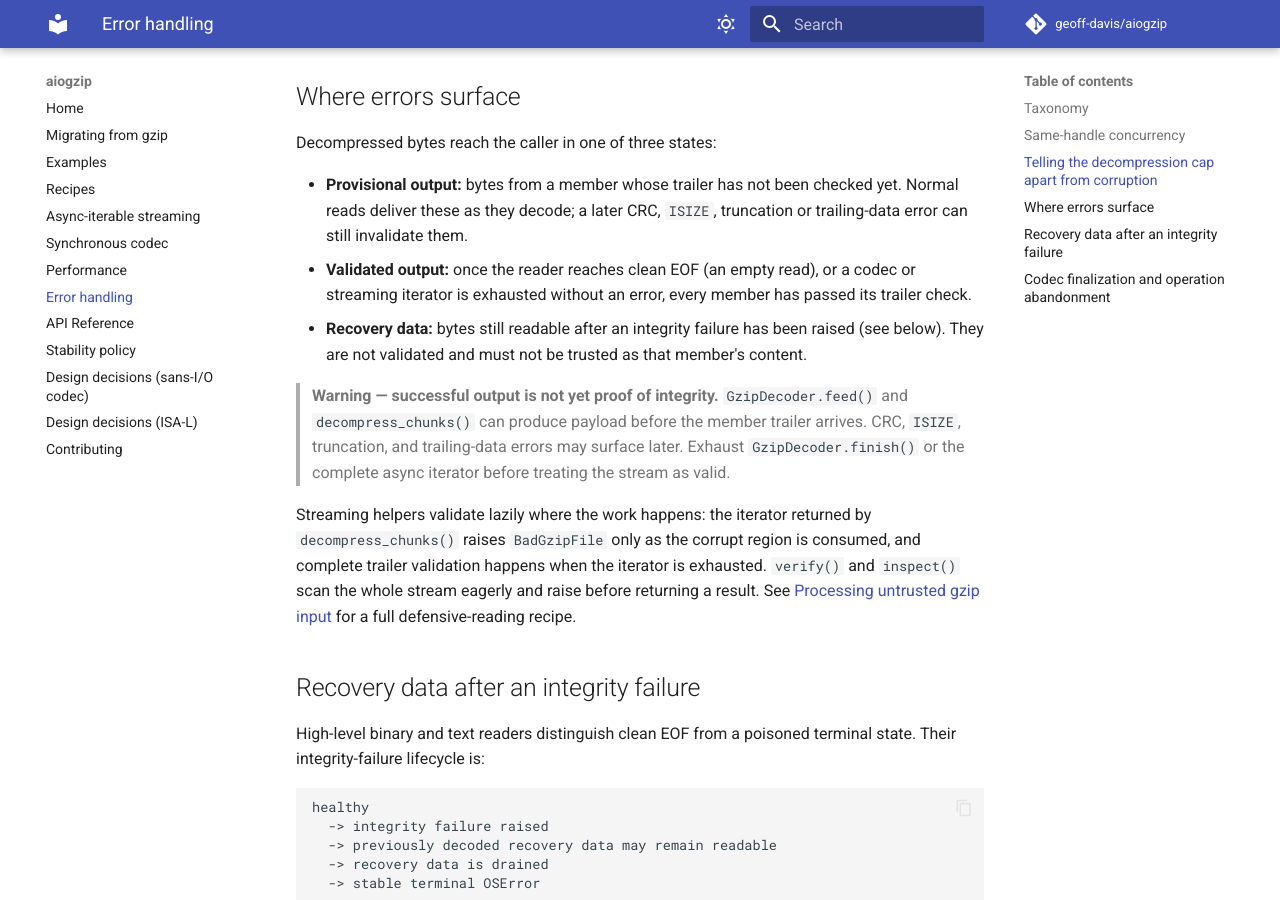
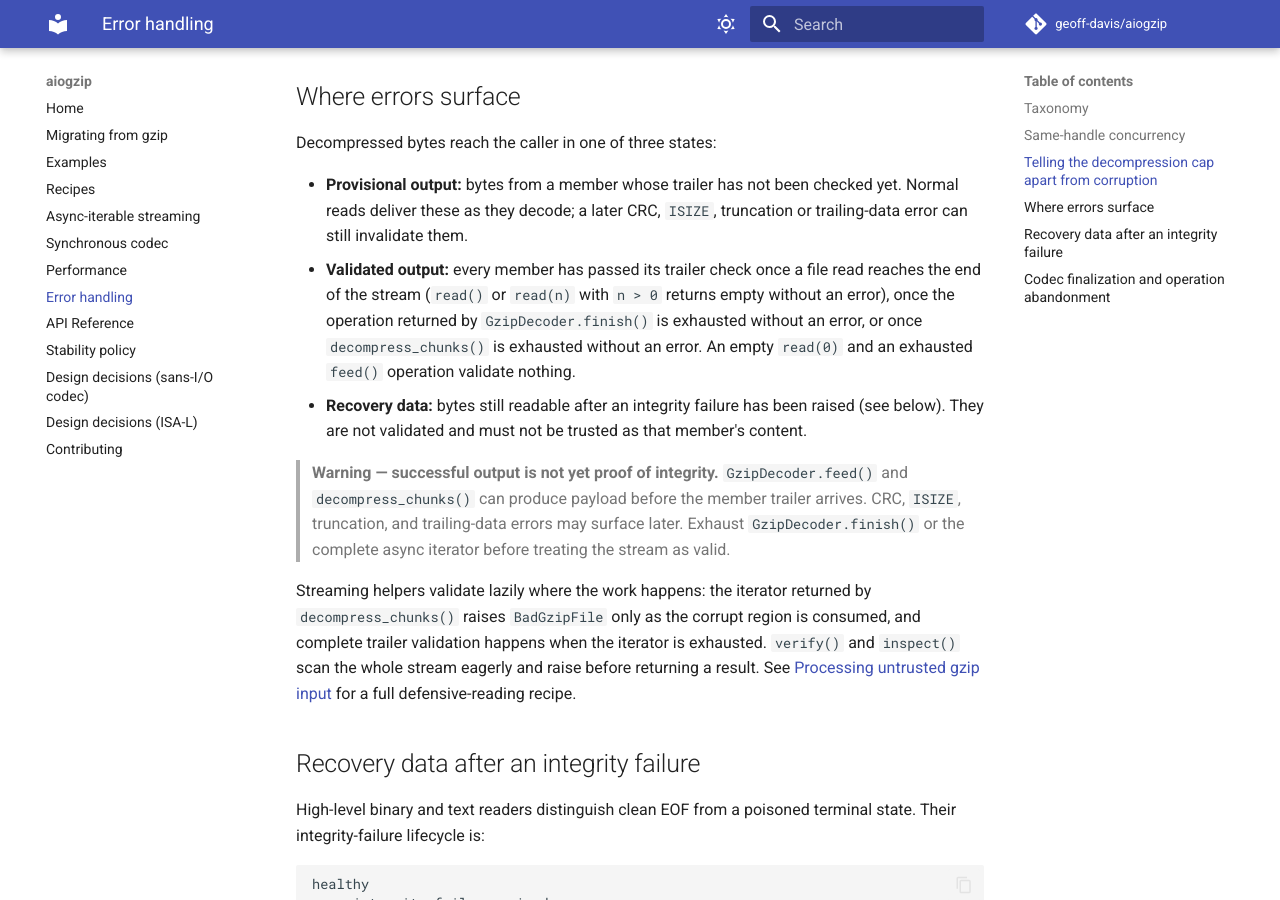
Before and after one commit to geoff-davis/aiogzip, an MkDocs documentation site: the page built from docs/errors.md, in a window 1280 px wide and 900 px high, scrolled down 2868 px. Built offline with MkDocs 1.6.1 and Material for MkDocs 9.7.7, drawn with Linux system fonts in a browser that asks for light colours; comment, search, counter and statistics services are not loaded; the version menu is left out.

Commit message:
Fix: Correct G18 docs and state model per Codex review
- docs/errors.md: validated output requires real end of stream, an
  exhausted finish() operation or an exhausted decompress_chunks();
  read(0) and feed() operations validate nothing.
- docs/recipes.md: seek(0) recovery also works through a non-seekable
  source's replay cache.
- State model:
  - C0 matches WP6-WP9 except the inventoried post-C0 changes, and
    C0-WP8-FAILED-ABORT is a C0-only allowance, not a ledger entry;
  - adds the text-origin transition table;
  - pending origins can match refills one to one on generic paths;
  - read-ahead is bounded, but read(-1), the replay cache and an unset
    max_decompressed_size are not;
  - "every transition of _read_health".
- test_plans_index: link targets must be tracked paths.
- G18 record updated to match.

🤖 Generated with [Claude Code](https://claude.com/claude-code)

Co-Authored-By: Claude Opus 5.5 <noreply@anthropic.com>
Claude-Session: https://claude.ai/code/session_016d34WUJ3chyVonxns6H5y6

```diff
--- a/docs/errors.md
+++ b/docs/errors.md
@@ -120,9 +120,12 @@ Decompressed bytes reach the caller in one of three states:
 - **Provisional output:** bytes from a member whose trailer has not been
   checked yet. Normal reads deliver these as they decode; a later CRC,
   `ISIZE`, truncation or trailing-data error can still invalidate them.
-- **Validated output:** once the reader reaches clean EOF (an empty read),
-  or a codec or streaming iterator is exhausted without an error, every
-  member has passed its trailer check.
+- **Validated output:** every member has passed its trailer check once a
+  file read reaches the end of the stream (`read()` or `read(n)` with
+  `n > 0` returns empty without an error), once the operation returned by
+  `GzipDecoder.finish()` is exhausted without an error, or once
+  `decompress_chunks()` is exhausted without an error. An empty `read(0)`
+  and an exhausted `feed()` operation validate nothing.
 - **Recovery data:** bytes still readable after an integrity failure has
   been raised (see below). They are not validated and must not be trusted
   as that member's content.
```
Also changed, not shown: docs/recipes.md (+4 -2 lines), plans/design/v2.0.0b2-file-state-model.md (+45 -11 lines), plans/reviews/v2.0.0b2-wp10-qualification.md (+6 -4 lines), 1 other file.
